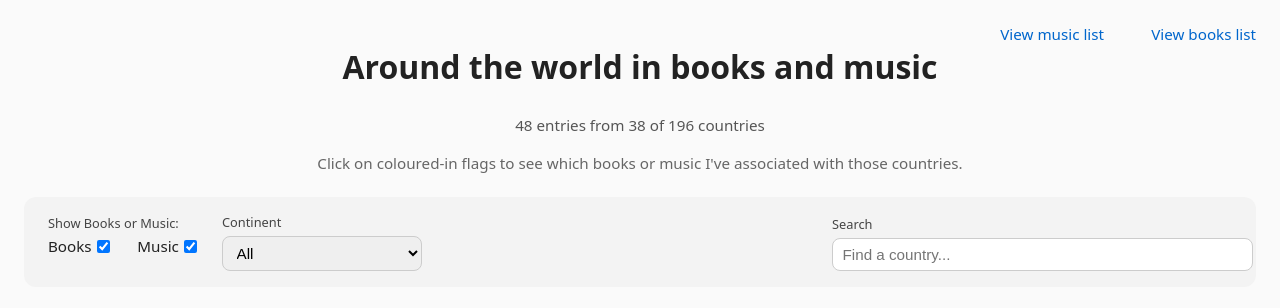
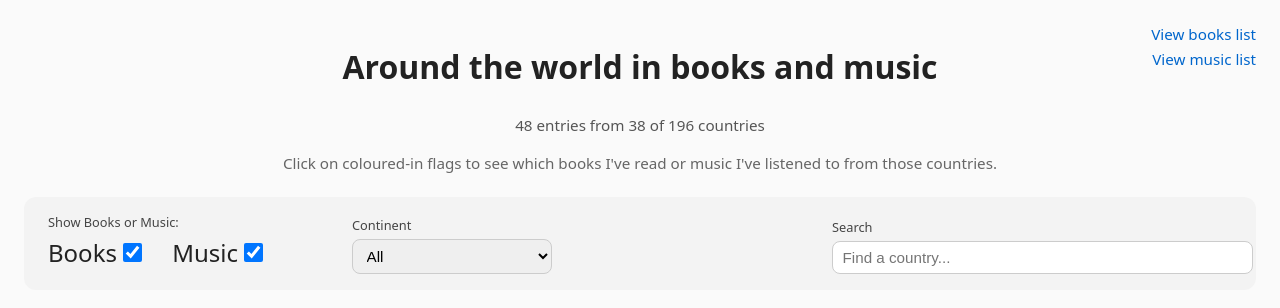
Before and after one commit to stopherjones/around-the-world, a plain HTML site: page index.html in a window 1280 px wide. Shown: the top 308 px of the page. Drawn offline with Linux system fonts and the light colour scheme.

Commit message:
updated nav links

```diff
--- a/index.html
+++ b/index.html
@@ -7,8 +7,10 @@
     <link rel="stylesheet" href="style.css">
 </head>
 <body>
-    <a href="books.html" class="top-link">View books list</a>
-    <a href="music.html" class="top-link music-link">View music list</a>
+    <div class="top-links">
+        <a href="books.html" class="top-link">View books list</a>
+        <a href="music.html" class="top-link">View music list</a>
+    </div>
 
     <h1 class="main-title">Around the world in books and music</h1>
 
@@ -16,7 +18,7 @@
         <span id="statText">0 entries from 0 of 0 countries</span>
     </div>
 
-    <p class="subtitle">Click on coloured-in flags to see which books or music I've associated with those countries.</p>
+    <p class="subtitle">Click on coloured-in flags to see which books I've read or music I've listened to from those countries.</p>
 
     <!-- Sticky Nav Bar -->
     <nav class="filter-bar">
--- a/style.css
+++ b/style.css
@@ -31,16 +31,10 @@ body {
 }
 
 .top-link {
-    position: absolute;
-    top: 1.5rem;
-    right: 1.5rem;
     color: #0066cc;
     text-decoration: none;
     font-size: 0.95rem;
-}
-
-.music-link {
-    right: 11rem;
+    white-space: nowrap;
 }
 
 .top-link:hover {
@@ -52,7 +46,10 @@ body {
     top: 1.5rem;
     right: 1.5rem;
     display: flex;
-    gap: 1.5rem;
+    flex-direction: column;
+    gap: 0.3rem;
+    align-items: flex-end;
+    z-index: 100;
 }
 
 /* ----------------- NAV BAR ----------------- */
@@ -90,7 +87,7 @@ body {
 .filter-bar > .filter-group:nth-child(1) {
     grid-column: 1;
     grid-row: 1;
-    width: 150px;
+    width: 280px;
 }
 
 /* Second element (Continent) - center/flexible
@@ -203,16 +200,19 @@ body {
     flex-direction: row;
     align-items: center;
     gap: 0.1rem;          /* space between text and checkbox */
-    font-size: 0.95rem;
+    font-size: 1.5rem;
     color: #222;
     margin: 0;
     cursor: pointer;
     white-space: nowrap;
-    margin-bottom: 15px;
+    margin-bottom: 5px;
 }
 
 .checkbox-group input[type="checkbox"] {
     cursor: pointer;
+    width: 1.2rem;
+    height: 1.2rem;
+    margin-right: 0.4rem;
 }
 
 .filter-bar select,
```
Also changed, not shown: books.html (+4 -1 lines), music.html (+5 -2 lines).
